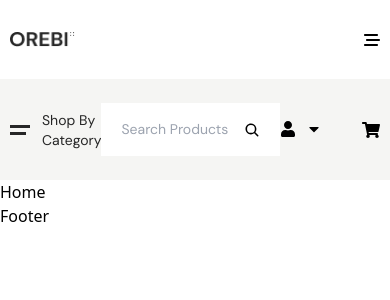
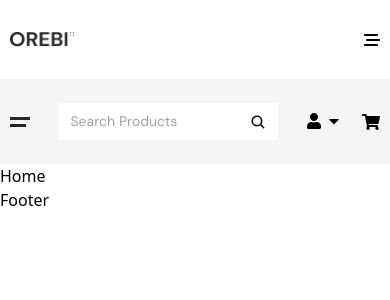
Before and after one commit to mnosumon/orebe, a React (Vite) app: page / in a window 390 px wide. Shown: the top 300 px of the page. Built offline with nearby package versions, Linux system fonts and the light colour scheme.

Commit message:
Header responsive done

```diff
--- a/package.json
+++ b/package.json
@@ -26,6 +26,8 @@
     "eslint-plugin-react-hooks": "^4.6.0",
     "eslint-plugin-react-refresh": "^0.4.5",
     "postcss": "^8.4.35",
+    "prettier": "^3.2.5",
+    "prettier-plugin-tailwindcss": "^0.5.12",
     "tailwindcss": "^3.4.1",
     "vite": "^5.1.4"
   }
--- /dev/null
+++ b/prettier.config.js
@@ -0,0 +1,4 @@
+module.exports = {
+    plugins: ['prettier-plugin-tailwindcss'],
+    tailwindConfig: './tailwind.config.js',
+  }
--- a/src/compnents/header/HeaderShopCategory.jsx
+++ b/src/compnents/header/HeaderShopCategory.jsx
@@ -12,7 +12,7 @@ const HeaderShopCategory = () => {
           <span className='w-5 h-[3px] bg-[#262626]'></span>
           <span className='w-4 h-[3px] bg-[#262626]'></span>
         </div>
-        <p className='font-dm text-sm text-[#262626] capitalize'>Shop by category</p>
+        <p className='lg:inline-block hidden font-dm text-sm text-[#262626] capitalize'>Shop by category</p>
       </Dropdown>
       {
         show &&
--- a/src/compnents/header/userAccount/User.jsx
+++ b/src/compnents/header/userAccount/User.jsx
@@ -10,7 +10,7 @@ const User = () => {
   return (
     <section className='relative'>
       <Dropdown setShow={setShow}>
-        <div className='flex gap-2.5 cursor-pointer items-center'>
+        <div className='flex lg:gap-2.5 gap-1 cursor-pointer items-center'>
           <FaUser className='text-base' />
           <FaCaretDown className='text-base' />
         </div>
--- a/src/compnents/layouts/Header.jsx
+++ b/src/compnents/layouts/Header.jsx
@@ -12,11 +12,11 @@ const Header = () => {
         <Container>
             <div className="flex justify-between py-6 items-center">
                 <HeaderShopCategory/>
-                <div className="w-[600px] relative">
-                    <Input className="text-[#C4C4C4] py-4 pl-5 pr-10 bg-[#ffffff] w-full" type="text" placeholder="Search Products"  />
-                    <IoSearch className='absolute top-1/2 right-5 -translate-y-1/2 text-base'/>
+                <div className="lg:w-[600px] w-auto relative">
+                    <Input className="text-[#C4C4C4] py-2 lg:py-4 lg:pl-5 pl-3 pr-10 bg-[#ffffff] w-full" type="text" placeholder="Search Products"  />
+                    <IoSearch className='absolute top-1/2 lg:right-5 right-3 -translate-y-1/2 text-base'/>
                 </div>
-                <div className="flex gap-10">
+                <div className="flex lg:gap-10 gap-5">
                   <User/>
                   <Cart/>
                 </div>
```
Also changed, not shown: 1 other file (tests, documents, lock files or other folders).
